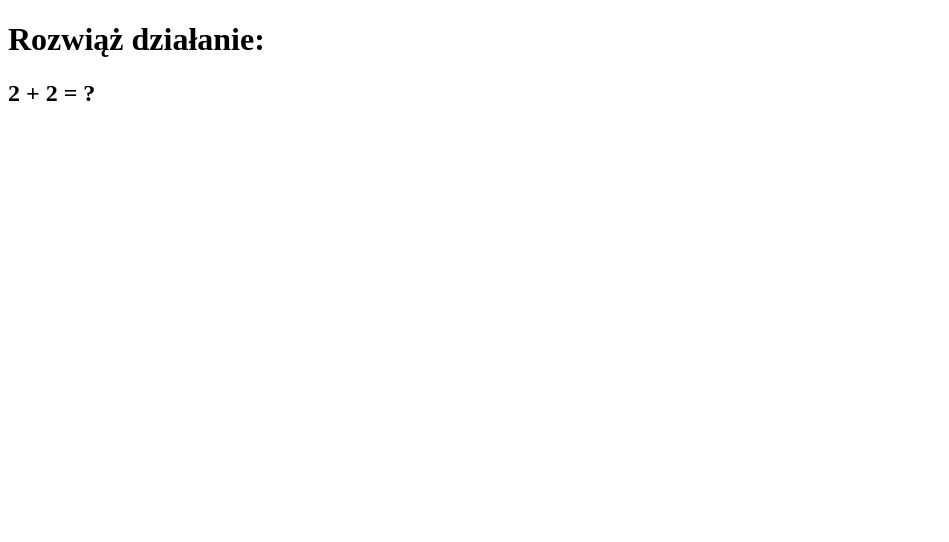
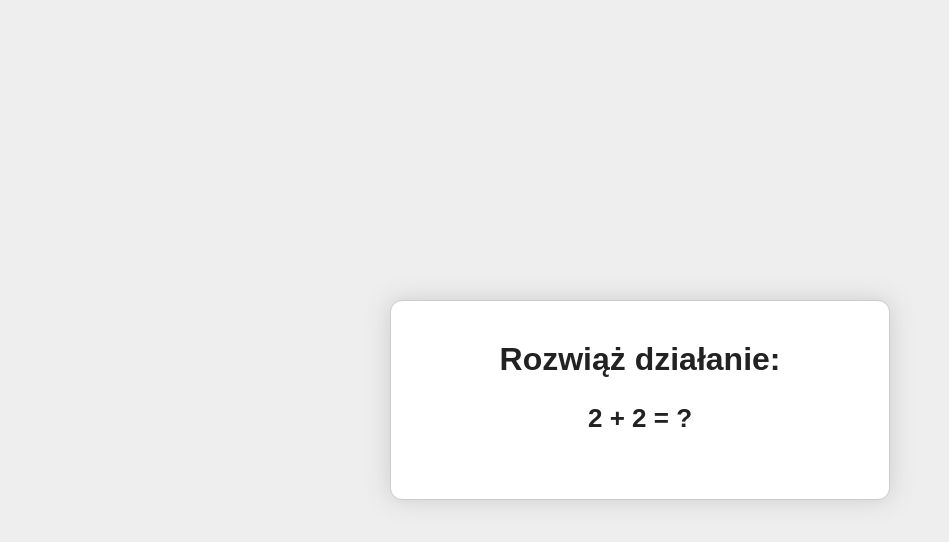
Before and after one commit to Kornel-Leszek/Kornel-Leszek.github.io, a plain HTML site: page Zadadka5.html in a window 1280 px wide. Shown: the whole page, without its empty margins (0-949 px from the left). Drawn offline with Linux system fonts and the light colour scheme.

Commit message:
Update Zadadka5.html

```diff
--- a/Zadadka5.html
+++ b/Zadadka5.html
@@ -5,7 +5,7 @@
     <meta name="viewport" content="width=device-width, initial-scale=1.0">
     <title>Podpowiedź: Nauka to straszna ciemnota...</title>
 
-    <link rel="stylesheet" href="Zadadka5.css">
+    <link rel="stylesheet" href="Zagadka5.css">
 </head>
 
 <body>
```
